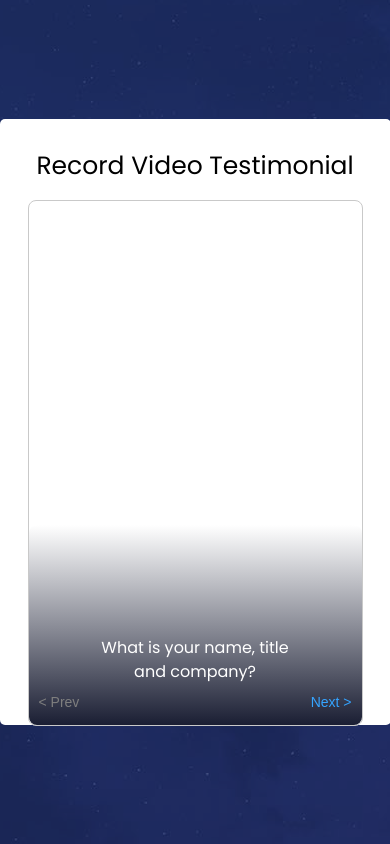
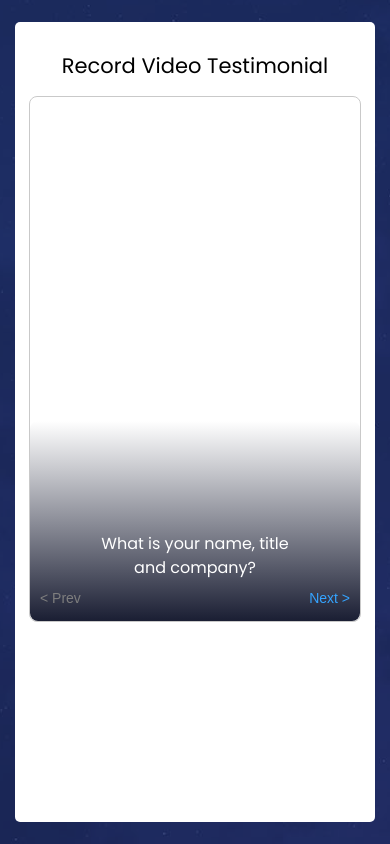
Before and after one commit to ArslanHayat12/fankave-poc, a React (Create React App) app in the folder fk-testimonial/: page / in a window 390 px wide. Both pictures are taken after a click on the link "RECORD VIDEO". Built offline with nearby package versions, Linux system fonts and the light colour scheme; no server answers.

Commit message:
responsiveness

```diff
--- a/fk-testimonial/src/App.css
+++ b/fk-testimonial/src/App.css
@@ -24,10 +24,52 @@ body {
 	width: 335px;
 	border-radius: 5px;
 	padding: 28px;
+	margin: 15px;
 }
 
-@media  (max-width: 425px) {
+::-webkit-scrollbar {
+	width: 3px;
+}
+::-webkit-scrollbar-track {
+	-webkit-box-shadow: none;
+	box-shadow: none;
+	border-radius: 1rem;
+	border-right: 0.5rem solid transparent;
+	background: transparent;
+}
+::-webkit-scrollbar-thumb {
+	-webkit-border-radius: 1rem;
+	border-radius: 1rem;
+	height: 2rem;
+	background: #a5b0bf;
+}
+
+@media (max-height: 700px) {
 	.widget-wrapper {
-    height: 550px;
+		height: calc(100vh - 100px);
+		overflow: auto;
 	}
 }
+
+@media (max-width: 425px) {
+	.widget-wrapper {
+		height: calc(100vh - 100px);
+		overflow-y: auto;
+		overflow-x: hidden;
+		padding: 28px 14px;
+	}
+
+	.record-screen .heading {
+		font-size: 21px;
+	}
+
+	.preview-testimonial-sreen .heading {
+		font-size: 21px;
+	}
+}
+
+@media (max-width: 375px) {
+	.visualizer {
+		width: 100%;
+	}
+}
--- a/fk-testimonial/src/components/AudioRecorder/SoundWave.js
+++ b/fk-testimonial/src/components/AudioRecorder/SoundWave.js
@@ -160,15 +160,8 @@ export const SoundWave = () => {
   return (
     <canvas
       ref={canvasRef}
+      className="preview-audio-canvas"
       height="100px"
-      style={{
-        display: "block",
-        position: "absolute",
-        left: "-33px",
-        right: "-52px",
-        bottom: "-28px",
-        width: "389px",
-      }}
     ></canvas>
   );
 };
--- a/fk-testimonial/src/components/VideoRecorder/VideoRecorder.js
+++ b/fk-testimonial/src/components/VideoRecorder/VideoRecorder.js
@@ -4,7 +4,8 @@ import { RecordingIcon, StopIcon } from "../../assets"
 import { TestimonialContext } from "../../context/TestimonialContext"
 import { SET_URL } from "../../constants"
 import NotificationCard from "../NotificationCard/NotificationCard"
-import { CustomTooltip as Tooltip} from "../Tooltip/Tooltip"
+import { CustomTooltip as Tooltip } from "../Tooltip/Tooltip"
+import QuestionsCard from "../QuestionsCard/QuestionsCard"
 import "./style.css"
 
 export const VideoRecorder = () => {
@@ -17,6 +18,8 @@ export const VideoRecorder = () => {
 	const [videoURL, setVideoURl] = useState("")
 	const [error, setError] = useState("")
 	const [showNotification, setShowNotification] = useState(false)
+
+	const videoWidth = (window.innerWidth > 0) ? window.innerWidth : window.screen.width
 
 	const handleStartCaptureClick = useCallback(() => {
 		setCapturing(true)
@@ -66,6 +69,8 @@ export const VideoRecorder = () => {
 	}, [recordedChunks])
 
 	return (
+		<>
+			<figure className="video-wrapper">
 				<div className="video-recording-container">
 					{!videoURL && (
 						<>
@@ -73,22 +78,34 @@ export const VideoRecorder = () => {
 								ref={webcamRef}
 								mirrored
 								videoConstraints={{
-							width: 335,
+									width: videoWidth > 400 ? 335 : 313,
 									height: 524,
 								}}
-						width={335}
+								width={videoWidth > 400 ? 335 : 313}
 								height={524}
 								style={{ objectFit: "cover" }}
 								onUserMedia={() => setIsStreamInit(true)}
 								onUserMediaError={showAccessBlocked}
 							/>
+						</>
+					)}
+					{error && (
+						<NotificationCard
+							openModal={error ? true : false}
+							//   handlePermission={allowCameraPermission}
+						/>
+					)}
+				</div>
+
+				<article className="testimonial-questions-wrapper">
+					<QuestionsCard />
+				</article>
+			</figure>
+			{(capturing || isStreamInit) && (
 				<div className="button-container">
 					{capturing ? (
 						<Tooltip content="Stop" placement="right">
-								<button
-									onClick={handleStopCaptureClick}
-									className="stop-button"
-								>
+							<button onClick={handleStopCaptureClick} className="stop-button">
 								<StopIcon />
 							</button>
 						</Tooltip>
@@ -103,14 +120,7 @@ export const VideoRecorder = () => {
 						</Tooltip>
 					) : null}
 				</div>
+			)}
 		</>
-			)}
-			{error && (
-				<NotificationCard
-					openModal={error ? true : false}
-					//   handlePermission={allowCameraPermission}
-				/>
-			)}
-		</div>
 	)
 }
--- a/fk-testimonial/src/components/VideoRecorder/style.css
+++ b/fk-testimonial/src/components/VideoRecorder/style.css
@@ -1,11 +1,11 @@
-.video-recording-container .button-container {
+.button-container {
 	display: flex;
 	justify-content: center;
 	margin: 15px auto 0;
 	font-size: 12px;
 }
 
-.video-recording-container .record-button {
+.button-container .record-button {
 	display: flex;
 	border: none;
 	background: transparent;
@@ -16,7 +16,7 @@
 	z-index: 2;
 }
 
-.video-recording-container .stop-button {
+.button-container .stop-button {
 	display: flex;
 	border: none;
 	background: transparent;
@@ -27,7 +27,7 @@
 	margin: 1px 6px;
 }
 
-.video-recording-container .stop-button svg {
+.button-container .stop-button svg {
 	width: 12px;
 	height: 12px;
 }
--- a/fk-testimonial/src/pages/PreviewTestimonialScreen/PreviewTestimonialScreen.js
+++ b/fk-testimonial/src/pages/PreviewTestimonialScreen/PreviewTestimonialScreen.js
@@ -75,7 +75,7 @@ const PreviewTestimonialScreen = (props) => {
 	}, [])
 
 	return (
-		<article className="preview-testimonial-sreen">
+		<article className={`preview-testimonial-sreen${testimonialType === "audio" ? ' audio-preview-screen':''}`}>
 			{testimonialType === "video" ? (
 				<>
 					<h2 className="heading">Preview Video Testimonial </h2>
--- a/fk-testimonial/src/pages/PreviewTestimonialScreen/style.css
+++ b/fk-testimonial/src/pages/PreviewTestimonialScreen/style.css
@@ -1,5 +1,9 @@
 .preview-testimonial-sreen {
 	position: relative;
+	width: 100%;
+}
+
+.audio-preview-screen {
 	height: 100%;
 }
 
@@ -147,3 +151,12 @@
 	margin: 0;
 	top: 1px;
 }
+
+.preview-testimonial-sreen .preview-audio-canvas {
+	display: block;
+	position: absolute;
+	left: -26px;
+	right: -52px;
+	bottom: -28px;
+	width: 389px;
+}
--- a/fk-testimonial/src/pages/RecordScreen/RecordScreen.js
+++ b/fk-testimonial/src/pages/RecordScreen/RecordScreen.js
@@ -1,15 +1,17 @@
-import React ,{useContext, useState} from "react";
-import QuestionsCard from "../../components/QuestionsCard/QuestionsCard";
-import { RecordingIcon, MicIcon } from "../../assets/index";
-import { AudioRecorder } from "../../components/AudioRecorder/Recorder";
-import { VideoRecorder } from "../../components/VideoRecorder/VideoRecorder";
-import { TestimonialContext } from "../../context/TestimonialContext";
-import { useInterval } from "../../hooks/useInterval";
-import {convertSecondsToHourMinute} from './../../utils/index'
-import "./style.css";
+import React, { useContext, useState } from "react"
+import QuestionsCard from "../../components/QuestionsCard/QuestionsCard"
+import { RecordingIcon, MicIcon } from "../../assets/index"
+import { AudioRecorder } from "../../components/AudioRecorder/Recorder"
+import { VideoRecorder } from "../../components/VideoRecorder/VideoRecorder"
+import { TestimonialContext } from "../../context/TestimonialContext"
+import { useInterval } from "../../hooks/useInterval"
+import { convertSecondsToHourMinute } from "./../../utils/index"
+import "./style.css"
 
 const RecordScreen = () => {
-  const { state: { type, status } } = useContext(TestimonialContext);
+	const {
+		state: { type, status },
+	} = useContext(TestimonialContext)
 	const [remainingTime, setRemaining] = useState(0)
 
 	useInterval(() => {
@@ -21,13 +23,7 @@ const RecordScreen = () => {
 			{type === "video" ? (
 				<>
 					<h2 className="heading">Record Video Testimonial</h2>
-          <figure className="video-wrapper">
 					<VideoRecorder className="video" />
-            <article className="testimonial-questions-wrapper">
-              <QuestionsCard />
-            </article>
-          </figure>
-
 				</>
 			) : (
 				<>
@@ -36,7 +32,10 @@ const RecordScreen = () => {
 						<article className="mic-wrapper">
 							<MicIcon customClass="mic-icon" height="35px" />
 						</article>
-            <article className='timer'> {convertSecondsToHourMinute(String(remainingTime))}</article>
+						<article className="timer">
+							{" "}
+							{convertSecondsToHourMinute(String(remainingTime))}
+						</article>
 
 						<AudioRecorder />
 						<article className="testimonial-questions-wrapper">
@@ -46,7 +45,7 @@ const RecordScreen = () => {
 				</>
 			)}
 		</article>
-  );
-};
+	)
+}
 
-export default RecordScreen;
+export default RecordScreen
```
Lines whose indentation alone changed are shown as unchanged.
